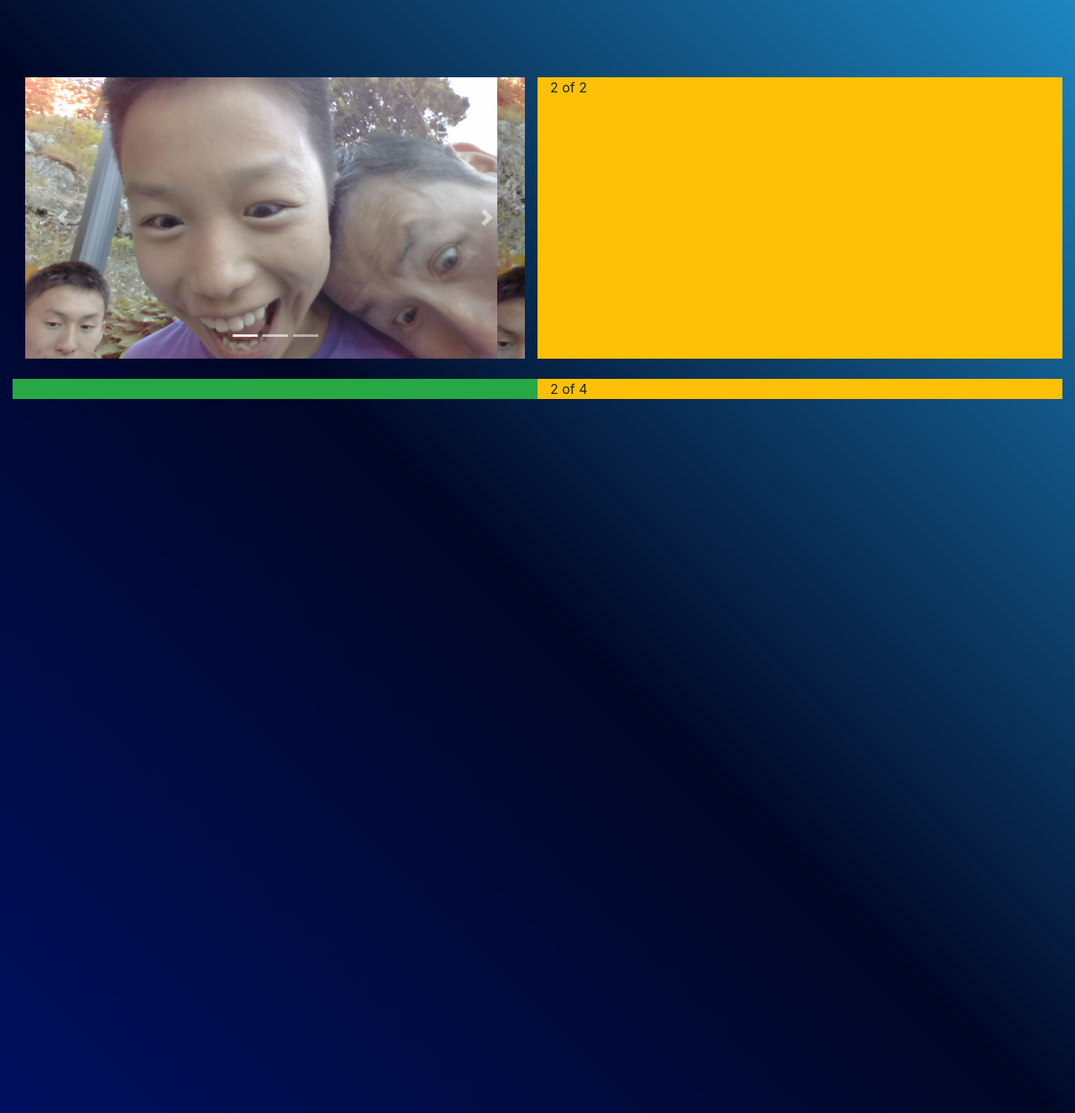
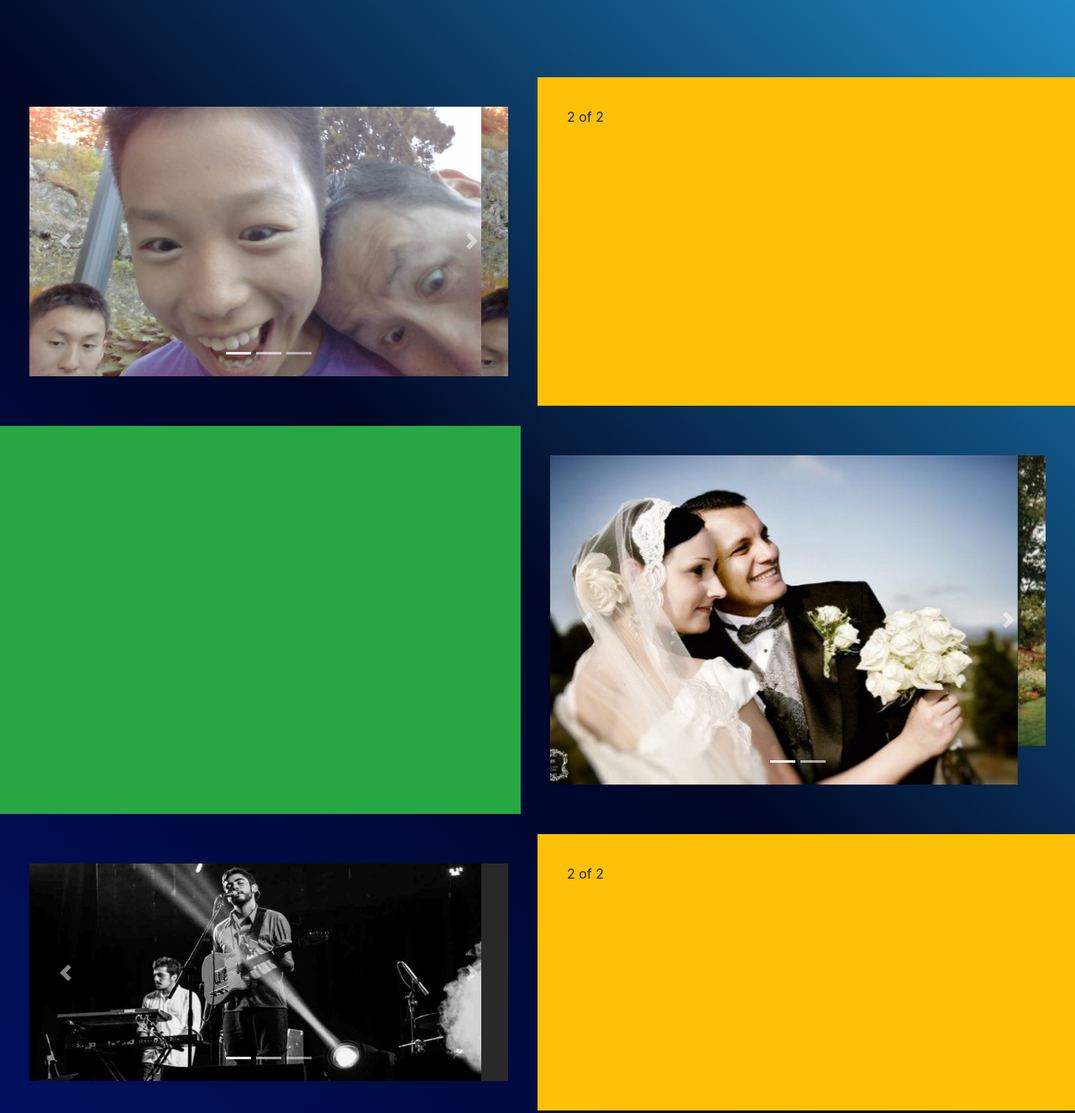
Before and after one commit to KevinZWong/OdiJin, a plain HTML site: page index.html in a window 1280 px wide. Shown: the part 280-1605 px from the top of the page at 84% size. Drawn offline with nearby package versions, Linux system fonts and the light colour scheme.

Commit message:
huge rework by guo

```diff
--- a/index.css
+++ b/index.css
@@ -16,3 +16,17 @@ h1{
 p{
 	color: white;
 }
+
+.picturebox{
+  width: 320px;
+  margin: 10;
+  border: 15px solid transparent;
+  padding: 20px;
+}
+
+.descriptionbox{
+  width: 320px;
+  margin: 10;
+  border: 15px solid transparent;
+  padding: 20px;
+}
--- a/index.html
+++ b/index.html
@@ -54,14 +54,11 @@
 </div>
 
 <!--rows that contain the image sliders and text-->
-
 <div class="container-fluid">
 
-  <div class="container-fluid">
   <div class="row">
     <!--first colum row one-->
-      <div class="col-sm">
-
+    <div class="col-sm picturebox">
       <!--Image slider-->
       <div id="demo" class="carousel slide" data-ride="carousel">
 
@@ -75,13 +72,56 @@
         <!-- The slideshow -->
         <div class="carousel-inner">
           <div class="carousel-item active">
-      <img src="./img/image2.jpg" alt="Los Angeles" style="width: 100%">
+            <img src="./img/group1/image2.jpg" alt="Los Angeles" style="width: 100%">
           </div>
           <div class="carousel-item">
-      <img src="./img/image3.jpg" alt="Chicago" style="width: 100%">
+            <img src="./img/group1/image3.jpg" alt="Chicago" style="width: 100%">
           </div>
           <div class="carousel-item">
-      <img src="./img/image4.jpg" alt="New York" style="width: 100%">
+            <img src="./img/group1/image4.jpg" alt="New York" style="width: 100%">
+          </div>
+        </div>
+
+        <!-- Left and right controls -->
+        <a class="carousel-control-prev" href="#demo" data-slide="prev">
+          <span class="carousel-control-prev-icon"></span>
+        </a>
+        <a class="carousel-control-next" href="#demo" data-slide="next">
+          <span class="carousel-control-next-icon"></span>
+        </a>
+      </div>
+    </div>
+
+    <!--second colum row 1-->
+    <div class="col-sm descriptionbox bg-warning">2 of 2
+    </div>
+  </div>
+
+  <br>
+
+  <!--Second row-->
+  <div class="row">
+   <!--First colum row 2-->
+    <div class="col-sm bg-success">
+    </div>
+
+    <!--Second colum row 2-->
+    <div class="col-sm picturebox">
+      <!--Image slider-->
+      <div id="demo" class="carousel slide" data-ride="carousel">
+        <!-- Indicators -->
+        <ul class="carousel-indicators">
+          <li data-target="#demo" data-slide-to="0" class="active"></li>
+          <li data-target="#demo" data-slide-to="1"></li>
+        </ul>
+
+        <!-- The slideshow -->
+        <div class="carousel-inner">
+          <div class="carousel-item active">
+            <img src="./img/group2/odi_1.jpg" alt="Los Angeles" style="width: 100%">
+          </div>
+          <div class="carousel-item">
+            <img src="./img/group2/odi_2.jpg" alt="Chicago" style="width: 100%">
           </div>
         </div>
 
@@ -95,24 +135,57 @@
       </div>
 
     </div>
-      <!--second colum row 1-->
-      <div class="col-sm bg-warning">2 of 2</div>
+  </div>
+
+  <br>
+
+  <div class="row">
+    <!--first colum row one-->
+    <div class="col-sm picturebox">
+      <!--Image slider-->
+      <div id="demo" class="carousel slide" data-ride="carousel">
+
+        <!-- Indicators -->
+        <ul class="carousel-indicators">
+          <li data-target="#demo" data-slide-to="0" class="active"></li>
+          <li data-target="#demo" data-slide-to="1"></li>
+          <li data-target="#demo" data-slide-to="2"></li>
+        </ul>
+
+        <!-- The slideshow -->
+        <div class="carousel-inner">
+          <div class="carousel-item active">
+            <img src="./img/group3/Chicago.jpg" alt="Los Angeles" style="width: 100%">
+          </div>
+          <div class="carousel-item">
+            <img src="./img/group3/la.jpg" alt="Chicago" style="width: 100%">
+          </div>
+          <div class="carousel-item">
+            <img src="./img/group3/ny.jpg" alt="New York" style="width: 100%">
           </div>
         </div>
-  <br>
 
-  <!--Second row-->
-
-  <div class="container-fluid">
-    <div class="row">
-   <!--First colum row 2-->
-      <div class="col-sm bg-success">
-
-      </div>
-   <!--Second colum row 2-->
-      <div class="col-sm bg-warning">2 of 4</div>
+        <!-- Left and right controls -->
+        <a class="carousel-control-prev" href="#demo" data-slide="prev">
+          <span class="carousel-control-prev-icon"></span>
+        </a>
+        <a class="carousel-control-next" href="#demo" data-slide="next">
+          <span class="carousel-control-next-icon"></span>
+        </a>
       </div>
     </div>
+
+    <!--second colum row 1-->
+    <div class="col-sm descriptionbox bg-warning">2 of 2
+    </div>
+  </div>
+
+
+
+
+
+
+
 </div>
 
 </body>
```
Also changed, not shown: carousel.html (added, +87 -0 lines), img/group1/image1.jpg (renamed from img/image1.jpg), img/group1/image2.jpg (renamed from img/image2.jpg), img/group1/image3.jpg (renamed from img/image3.jpg), img/group1/image4.jpg (renamed from img/image4.jpg), img/group1/image5.jpg (renamed from img/image5.jpg), img/group2/odi_1.jpg (renamed from img/1338366798139-odijinportugesewedding.jpg), img/group2/odi_2.jpg (renamed from img/t20_erica-bob-618_51_959463.jpg), img/group3/chicago.jpg (renamed from img/chicago.jpg), img/group3/la.jpg (renamed from img/la.jpg), img/group3/ny.jpg (renamed from img/ny.jpg). Lines whose indentation alone changed are shown as unchanged.
